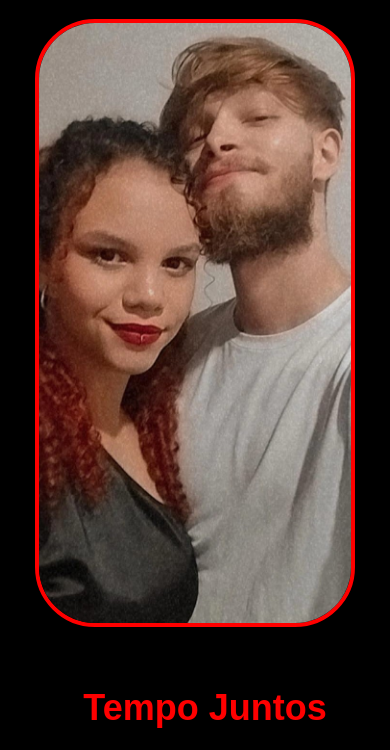
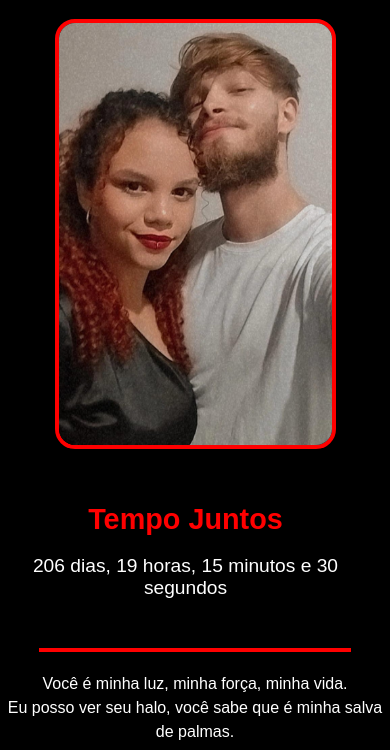
Before and after one commit to ewrtonj/cartinhaslovers, a plain HTML site: page index.html.html in a window 390 px wide. Shown: the part 61-811 px from the top of the page. Drawn offline with Linux system fonts and the light colour scheme.

Commit message:
Ajustes de largura do slideshow e cronômetro

```diff
--- a/styles.css
+++ b/styles.css
@@ -31,9 +31,9 @@ body::before {
 
 /* Estilo do slideshow */
 .slideshow {
-    width: 80%;
-    max-width: 400px;  /* Largura fixa de 600px */
-    height: 600px;     /* Altura fixa de 600px */
+    width: 90%; /* Ajustado para ocupar mais espaço */
+    max-width: 600px; /* Largura máxima para o slideshow */
+    height: 60vh;     /* Altura ajustada para telas menores */
     margin: 20px auto;
     position: relative;
     z-index: 1;
@@ -42,7 +42,7 @@ body::before {
     align-items: center;
     overflow: hidden;
     background-color: black; /* Fundo preto, para cobrir qualquer espaço vazio */
-    border-radius: 60px; /* Bordas arredondadas no contêiner */
+    border-radius: 20px; /* Bordas arredondadas no contêiner */
     border: 4px solid red; /* Borda vermelha de 4px */
 }
 
@@ -69,7 +69,7 @@ body::before {
     font-size: 1.5em;
     margin-top: 1px;
     max-width: 600px;
-    width: 100%;
+    width: 90%; /* Ajuste a largura para dispositivos móveis */
     z-index: 1;
 }
 
@@ -105,3 +105,27 @@ body::before {
     font-size: 1.2em;    /* Tamanho da fonte */
     line-height: 1.5;    /* Ajusta o espaçamento entre as linhas */
 }
+
+/* Ajustes para telas pequenas */
+@media (max-width: 768px) {
+    /* Tornando o slideshow mais responsivo */
+    .slideshow {
+        width: 70%;
+        height: 50vh; /* Ajuste da altura do slideshow */
+    }
+
+    /* Ajustes no cronômetro */
+    .relogio {
+        font-size: 1.2em;
+        width: 90%;
+    }
+
+    /* Ajuste da linha e da mensagem */
+    .linha-vermelha {
+        width: 80%;
+    }
+
+    .mensagem-final p {
+        font-size: 1em; /* Ajuste do tamanho da fonte */
+    }
+}
```
